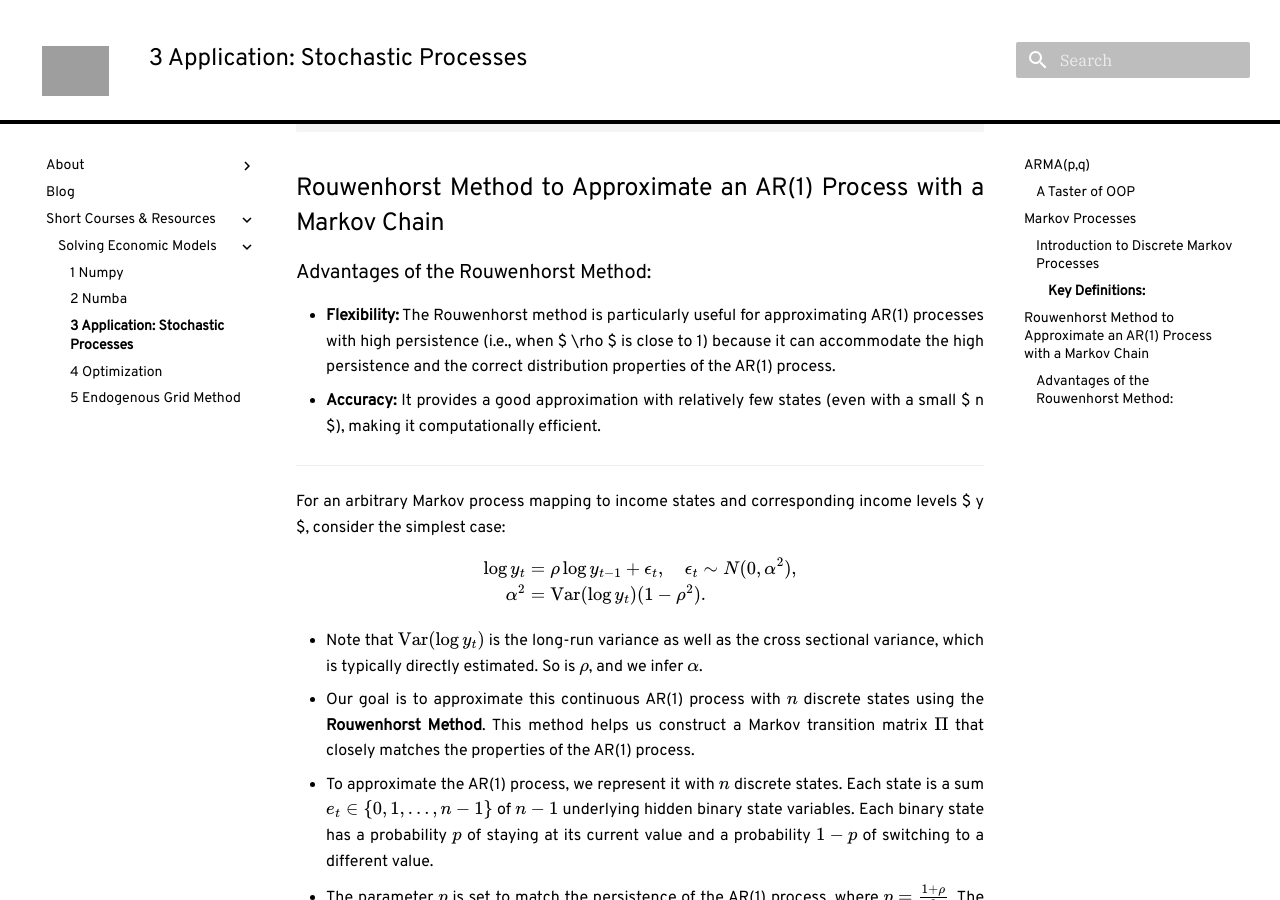
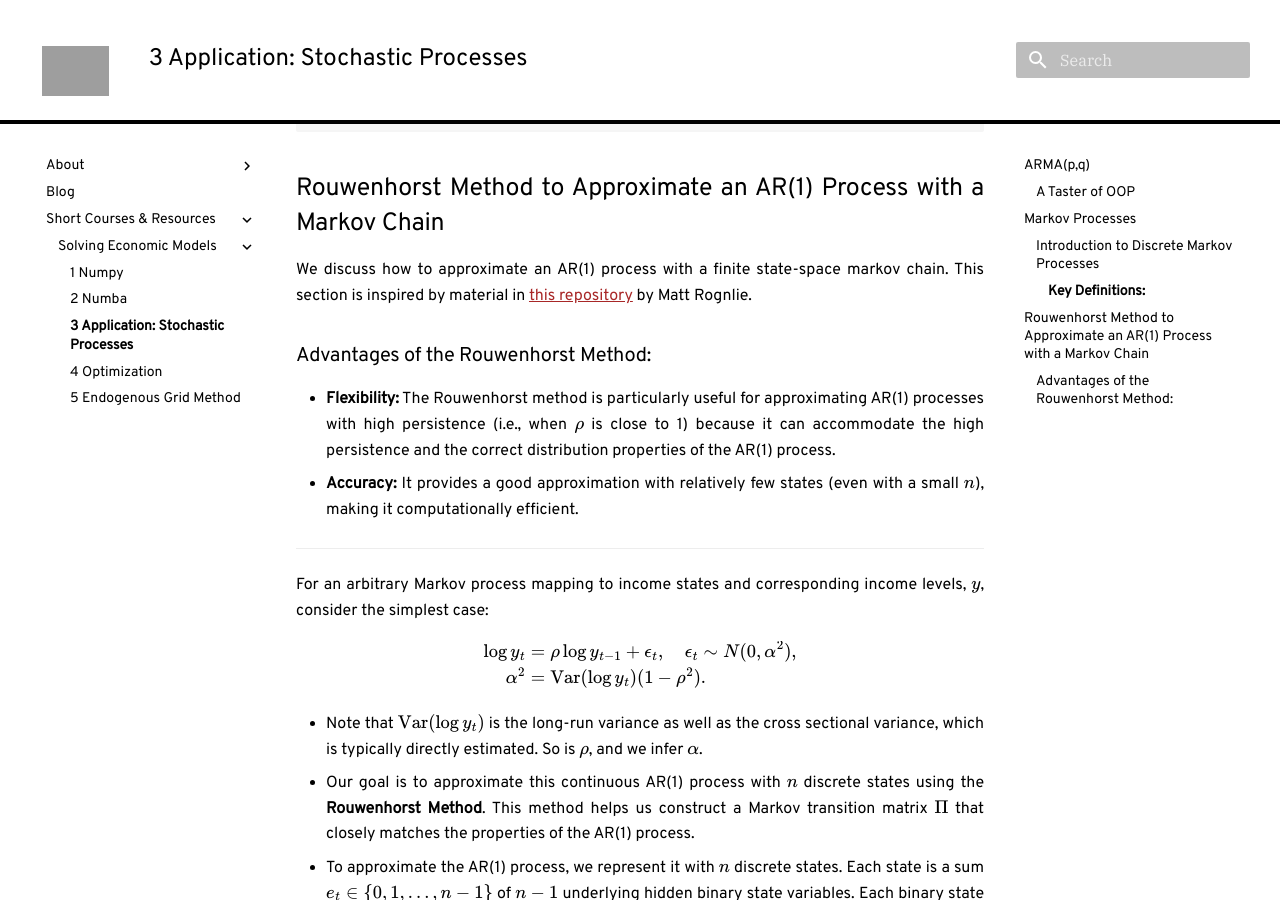
Before and after one commit to FredHB/fredhb.github.io, an MkDocs documentation site: the page built from docs/sem/3-application_stoch_proc.md, in a window 1280 px wide and 900 px high, scrolled down 9320 px. Built offline with MkDocs 1.6.1 and Material for MkDocs 9.7.7, drawn with Linux system fonts in a browser that asks for light colours; formulas are drawn with MathJax 3; comment, search, counter and statistics services are not loaded; grey boxes are pictures that could not be loaded.

Commit message:
fix stoch proc

```diff
--- a/docs/sem/3-application_stoch_proc.md
+++ b/docs/sem/3-application_stoch_proc.md
@@ -420,15 +420,16 @@ M
 
 
 ## Rouwenhorst Method to Approximate an AR(1) Process with a Markov Chain
+We discuss how to approximate an AR(1) process with a finite state-space markov chain. This section is inspired by material in [this repository](https://github.com/shade-econ/nber-workshop-2023/blob/bc3bbba90ab575f09c4c8a9e77b0b2fe88812cd1/Lectures/Lecture%201%2C%20Standard%20Incomplete%20Markets%20Steady%20State.ipynb) by Matt Rognlie.
 
 ### Advantages of the Rouwenhorst Method:
 
-- **Flexibility:** The Rouwenhorst method is particularly useful for approximating AR(1) processes with high persistence (i.e., when $ \rho $ is close to 1) because it can accommodate the high persistence and the correct distribution properties of the AR(1) process.
-- **Accuracy:** It provides a good approximation with relatively few states (even with a small $ n $), making it computationally efficient.
+- **Flexibility:** The Rouwenhorst method is particularly useful for approximating AR(1) processes with high persistence (i.e., when $\rho$ is close to 1) because it can accommodate the high persistence and the correct distribution properties of the AR(1) process.
+- **Accuracy:** It provides a good approximation with relatively few states (even with a small $n$), making it computationally efficient.
 
 ---
 
-For an arbitrary Markov process mapping to income states and corresponding income levels $ y $, consider the simplest case:
+For an arbitrary Markov process mapping to income states and corresponding income levels, $y$, consider the simplest case:
 
 $$
 \begin{align*}
```
